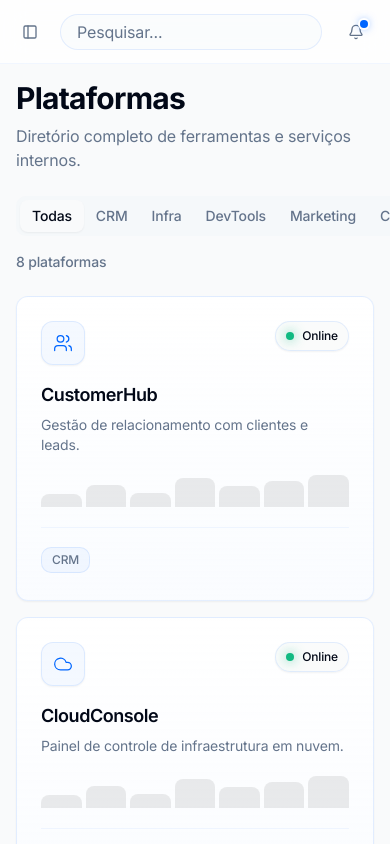
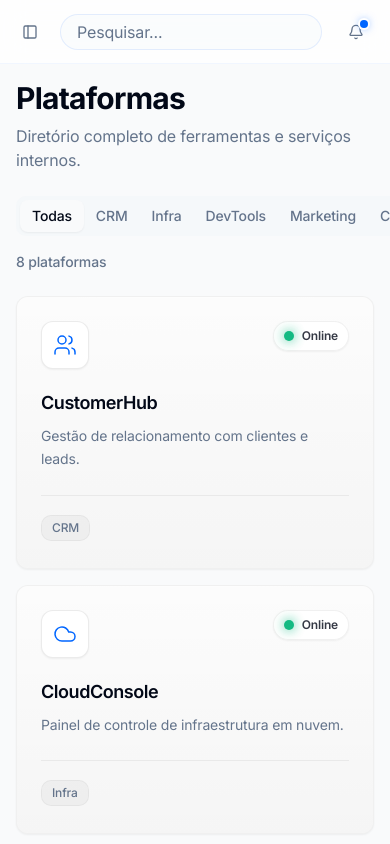
Before and after one commit to vitorbb1989/portal-de-acesso-central-9vhbl9ffx, a React (Vite) app: page /platforms in a window 390 px wide. Shown: the top 844 px of the page. Built offline with nearby package versions, Linux system fonts and the light colour scheme.

Commit message:
feat: Implement premium central portal UI

```diff
--- a/src/components/AppSidebar.tsx
+++ b/src/components/AppSidebar.tsx
@@ -23,17 +23,17 @@ export function AppSidebar() {
   ]
 
   return (
-    <Sidebar variant="sidebar" className="border-r border-sidebar-border/50 bg-sidebar">
-      <SidebarHeader className="p-4 border-b border-sidebar-border/30">
-        <div className="flex items-center gap-3 px-2 py-1">
-          <div className="flex h-8 w-8 items-center justify-center rounded-lg bg-primary text-primary-foreground shadow-[0_0_16px_rgba(0,102,255,0.4)]">
+    <Sidebar variant="sidebar" className="border-r border-sidebar-border/30 bg-sidebar">
+      <SidebarHeader className="p-5 border-b border-sidebar-border/20">
+        <div className="flex items-center gap-3">
+          <div className="flex h-9 w-9 items-center justify-center rounded-xl bg-primary text-primary-foreground shadow-[0_0_20px_rgba(0,102,255,0.5)]">
             <Command className="h-5 w-5" />
           </div>
           <div className="flex flex-col">
             <span className="text-sm font-bold tracking-tight text-sidebar-foreground">
               Portal Central
             </span>
-            <span className="text-xs text-sidebar-foreground/70">Workspace Acme Corp</span>
+            <span className="text-xs text-sidebar-foreground/60 font-medium">Acme Corp</span>
           </div>
         </div>
       </SidebarHeader>
@@ -49,10 +49,10 @@ export function AppSidebar() {
                   isActive={isActive}
                   tooltip={item.title}
                   className={cn(
-                    'h-10 transition-all rounded-md mb-1.5 relative overflow-hidden group/menu-btn',
+                    'h-10 transition-all duration-200 rounded-md mb-1.5 relative overflow-hidden group/menu-btn',
                     isActive
-                      ? 'bg-primary/15 text-primary shadow-[inset_0_0_16px_rgba(0,102,255,0.15)] before:absolute before:left-0 before:top-0 before:h-full before:w-[4px] before:bg-primary before:rounded-r-full'
-                      : 'text-sidebar-foreground/70 hover:text-sidebar-foreground hover:bg-sidebar-accent/50',
+                      ? 'bg-primary/10 text-primary shadow-[inset_0_0_20px_rgba(0,102,255,0.05)] before:absolute before:left-0 before:top-0 before:h-full before:w-[3px] before:bg-primary before:rounded-r-full'
+                      : 'text-sidebar-foreground/70 hover:text-sidebar-foreground hover:bg-sidebar-accent/40',
                   )}
                 >
                   <Link to={item.url} className="flex items-center gap-3 px-1">
@@ -60,8 +60,8 @@ export function AppSidebar() {
                       className={cn(
                         'h-4 w-4 transition-colors',
                         isActive
-                          ? 'text-primary drop-shadow-[0_0_8px_rgba(0,102,255,0.4)]'
-                          : 'text-sidebar-foreground/60 group-hover/menu-btn:text-sidebar-foreground',
+                          ? 'text-primary drop-shadow-[0_0_10px_rgba(0,102,255,0.5)]'
+                          : 'text-sidebar-foreground/50 group-hover/menu-btn:text-sidebar-foreground/90',
                       )}
                     />
                     <span className="font-medium">{item.title}</span>
@@ -74,9 +74,9 @@ export function AppSidebar() {
       </SidebarContent>
 
       <SidebarFooter className="p-4">
-        <div className="flex items-center justify-between rounded-lg bg-sidebar-accent/20 p-2 border border-sidebar-border/30 hover:bg-sidebar-accent/50 transition-colors cursor-pointer">
+        <div className="flex items-center justify-between rounded-xl bg-sidebar-accent/10 p-2.5 border border-sidebar-border/20 hover:bg-sidebar-accent/30 hover:border-sidebar-border/40 transition-all cursor-pointer">
           <div className="flex items-center gap-3">
-            <Avatar className="h-8 w-8 border border-sidebar-border/50">
+            <Avatar className="h-9 w-9 border border-sidebar-border/50 shadow-sm">
               <AvatarImage
                 src="https://img.usecurling.com/ppl/thumbnail?gender=male&seed=1"
                 alt="Usuário"
@@ -84,13 +84,15 @@ export function AppSidebar() {
               <AvatarFallback>AS</AvatarFallback>
             </Avatar>
             <div className="flex flex-col overflow-hidden">
-              <span className="text-sm font-medium leading-none text-sidebar-foreground truncate">
+              <span className="text-sm font-semibold leading-none text-sidebar-foreground truncate">
                 Arthur Silva
               </span>
-              <span className="text-xs text-sidebar-foreground/60 mt-1 truncate">Admin</span>
+              <span className="text-xs text-sidebar-foreground/50 mt-1.5 font-medium truncate">
+                Administrador
+              </span>
             </div>
           </div>
-          <button className="text-sidebar-foreground/50 hover:text-primary transition-colors p-1">
+          <button className="text-sidebar-foreground/40 hover:text-primary transition-colors p-1.5 rounded-md hover:bg-primary/10">
             <LogOut className="h-4 w-4" />
           </button>
         </div>
--- a/src/components/PlatformCard.tsx
+++ b/src/components/PlatformCard.tsx
@@ -15,18 +15,18 @@ export function PlatformCard({ platform, index = 0 }: PlatformCardProps) {
 
   const statusConfig = {
     online: {
-      color: 'bg-status-success',
-      glow: 'shadow-[0_0_12px_rgba(16,185,129,0.7)]',
+      color: 'bg-[#10B981]',
+      glow: 'shadow-[0_0_12px_rgba(16,185,129,0.9)]',
       label: 'Online',
     },
     warning: {
-      color: 'bg-status-warning',
-      glow: 'shadow-[0_0_12px_rgba(245,158,11,0.7)]',
+      color: 'bg-[#F59E0B]',
+      glow: 'shadow-[0_0_12px_rgba(245,158,11,0.9)]',
       label: 'Instável',
     },
     offline: {
-      color: 'bg-status-error',
-      glow: '',
+      color: 'bg-[#EF4444]',
+      glow: 'shadow-[0_0_8px_rgba(239,68,68,0.4)]',
       label: 'Offline',
     },
   }
@@ -46,66 +46,50 @@ export function PlatformCard({ platform, index = 0 }: PlatformCardProps) {
   return (
     <Card
       className={cn(
-        'group relative overflow-hidden transition-all duration-300 ease-out h-full flex flex-col animate-fade-in cursor-pointer',
-        'bg-gradient-to-b from-card to-primary/[0.02] border-primary/10',
-        'hover:shadow-[0_12px_32px_-4px_rgba(0,102,255,0.12)] hover:-translate-y-1 hover:border-primary/40',
+        'group relative overflow-hidden transition-all duration-400 ease-out h-full flex flex-col animate-fade-in cursor-pointer',
+        'bg-card border-black/[0.06] shadow-sm',
+        'hover:-translate-y-1.5 hover:border-primary/30 hover:shadow-[0_12px_32px_-4px_rgba(0,102,255,0.18)]',
       )}
       style={{ animationDelay: `${index * 50}ms` }}
       onClick={handleAccess}
     >
-      <div className="absolute top-0 left-0 w-full h-[2px] bg-gradient-to-r from-transparent via-primary/0 to-transparent group-hover:via-primary/40 transition-all duration-500 z-20" />
+      <div className="absolute inset-0 bg-gradient-to-b from-black/[0.01] to-black/[0.04] pointer-events-none z-0" />
+      <div className="absolute top-0 left-0 w-full h-[1px] bg-gradient-to-r from-transparent via-white to-transparent opacity-50 z-20" />
+      <div className="absolute top-0 left-0 w-full h-[2px] bg-gradient-to-r from-transparent via-primary/0 to-transparent group-hover:via-primary/50 transition-all duration-500 z-20" />
 
       <CardHeader className="p-6 pb-0 flex flex-row items-start justify-between space-y-0 relative z-10">
-        <div className="h-11 w-11 rounded-xl bg-primary/[0.04] flex items-center justify-center text-primary group-hover:bg-primary/10 transition-colors border border-primary/10 group-hover:border-primary/20 shadow-sm">
-          <Icon className="h-5 w-5" strokeWidth={1.5} />
+        <div className="h-12 w-12 rounded-xl bg-white flex items-center justify-center text-primary group-hover:text-primary transition-colors border border-black/[0.08] shadow-sm group-hover:border-primary/20">
+          <Icon className="h-6 w-6" strokeWidth={1.5} />
         </div>
-        <div className="flex items-center space-x-2 bg-background/80 px-2.5 py-1.5 rounded-full border border-primary/10 shadow-sm backdrop-blur-sm">
+        <div className="flex items-center space-x-2 bg-white/90 px-2.5 py-1.5 rounded-full border border-black/[0.06] shadow-sm backdrop-blur-md">
           <span
             className={cn(
-              'h-2 w-2 rounded-full',
+              'h-2.5 w-2.5 rounded-full',
               currentStatus.color,
               currentStatus.glow,
               platform.status === 'online' && 'animate-pulse-slow',
             )}
           />
-          <span className="text-xs font-medium text-foreground">{currentStatus.label}</span>
+          <span className="text-xs font-semibold text-foreground/80">{currentStatus.label}</span>
         </div>
       </CardHeader>
 
-      <CardContent className="p-6 pt-4 flex-grow flex flex-col relative z-10">
-        <h3 className="font-semibold text-lg tracking-tight mb-1.5 group-hover:text-primary transition-colors">
+      <CardContent className="p-6 pt-5 flex-grow flex flex-col relative z-10">
+        <h3 className="font-semibold text-lg tracking-tight mb-2 group-hover:text-primary transition-colors">
           {platform.name}
         </h3>
-        <p className="text-sm text-muted-foreground line-clamp-2 mb-5 flex-grow">
+        <p className="text-sm text-muted-foreground leading-relaxed line-clamp-2 mb-6 flex-grow">
           {platform.description}
         </p>
 
-        {/* Fake sparkline for visual flair */}
-        <div className="flex items-end gap-1 h-8 mb-5 opacity-20 grayscale group-hover:grayscale-0 group-hover:opacity-40 transition-all duration-500">
-          {[40, 70, 45, 90, 65, 80, 100].map((h, i) => (
-            <div
-              key={i}
-              className={cn(
-                'w-full rounded-t-sm transition-all duration-500',
-                platform.status === 'offline'
-                  ? 'bg-status-error/50'
-                  : platform.status === 'warning'
-                    ? 'bg-status-warning/50'
-                    : 'bg-primary/60',
-              )}
-              style={{ height: `${h}%` }}
-            />
-          ))}
-        </div>
-
-        <div className="pt-4 border-t border-primary/5 flex items-center justify-between mt-auto">
-          <span className="text-xs text-muted-foreground font-medium bg-primary/[0.04] border border-primary/10 px-2.5 py-1 rounded-md">
+        <div className="pt-4 border-t border-black/[0.06] flex items-center justify-between mt-auto">
+          <span className="text-xs text-muted-foreground font-medium bg-black/[0.03] border border-black/[0.04] px-2.5 py-1 rounded-md">
             {platform.category}
           </span>
           <Button
             variant="ghost"
             size="sm"
-            className="h-8 px-2.5 text-primary opacity-0 -translate-x-2 group-hover:opacity-100 group-hover:translate-x-0 transition-all duration-300 hover:bg-primary/10"
+            className="h-8 px-3 text-primary opacity-0 -translate-x-2 group-hover:opacity-100 group-hover:translate-x-0 transition-all duration-300 hover:bg-primary/10 font-medium"
             onClick={(e) => {
               e.stopPropagation()
               handleAccess(e)
@@ -116,19 +100,18 @@ export function PlatformCard({ platform, index = 0 }: PlatformCardProps) {
               <Loader2 className="h-4 w-4 animate-spin" />
             ) : (
               <>
-                Acessar <ExternalLink className="ml-1.5 h-3.5 w-3.5" />
+                Acessar <ExternalLink className="ml-2 h-3.5 w-3.5" />
               </>
             )}
           </Button>
         </div>
       </CardContent>
 
-      {/* Connection Overlay */}
       {isConnecting && (
-        <div className="absolute inset-0 bg-background/60 backdrop-blur-sm flex items-center justify-center z-20 animate-fade-in">
+        <div className="absolute inset-0 bg-background/70 backdrop-blur-md flex items-center justify-center z-30 animate-fade-in">
           <div className="flex flex-col items-center text-primary">
-            <Loader2 className="h-8 w-8 animate-spin mb-2 drop-shadow-[0_0_12px_rgba(0,102,255,0.6)]" />
-            <span className="text-sm font-medium">Conectando...</span>
+            <Loader2 className="h-8 w-8 animate-spin mb-3 drop-shadow-[0_0_16px_rgba(0,102,255,0.6)]" />
+            <span className="text-sm font-semibold tracking-wide">Iniciando sessão...</span>
           </div>
         </div>
       )}
```
Also changed, not shown: src/pages/Index.tsx (+13 -17 lines), .skip.config.json.
